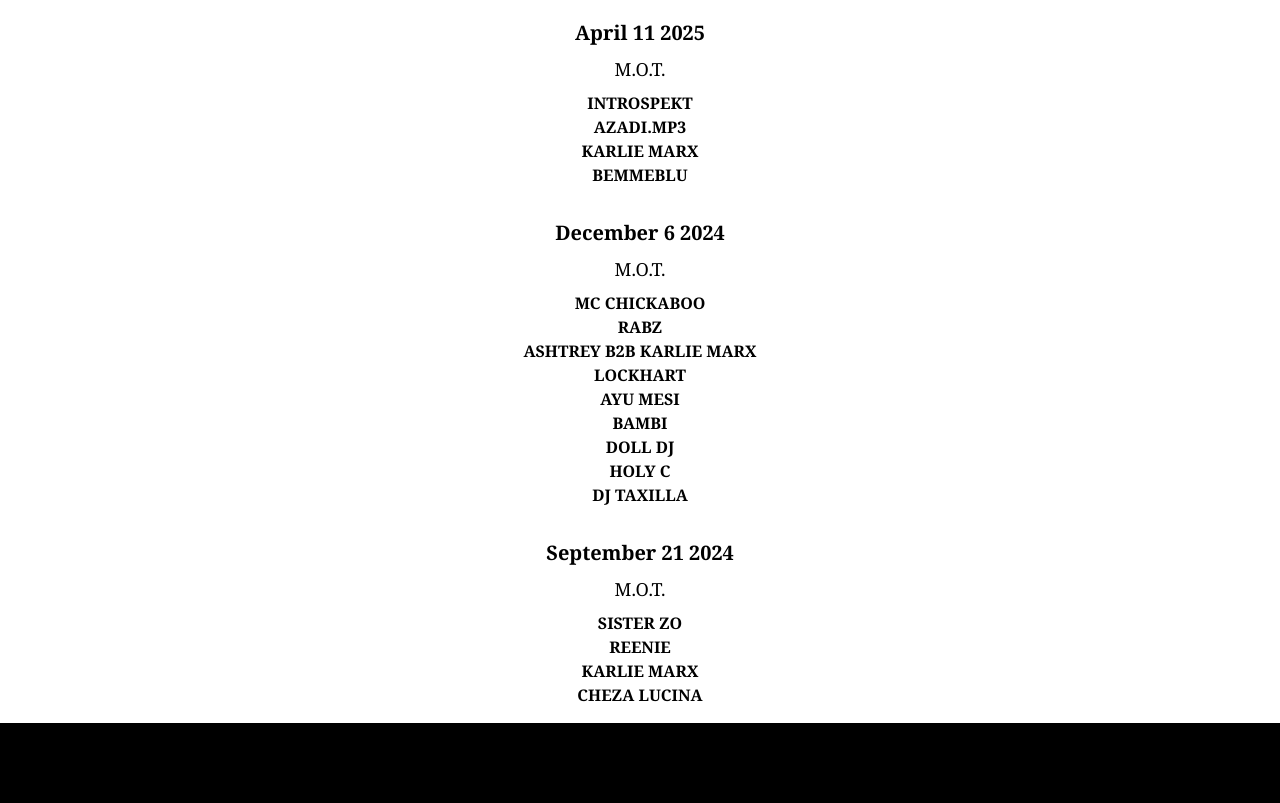
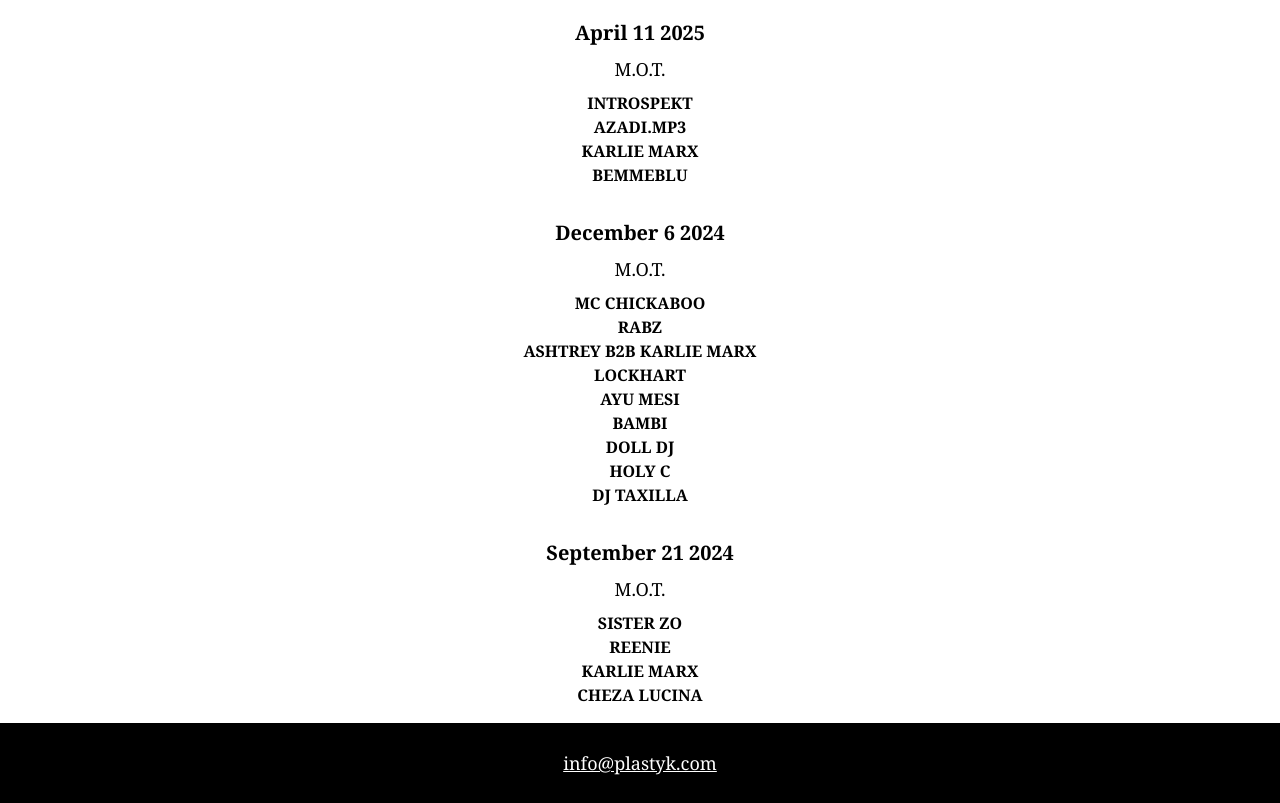
Before and after one commit to huaweiphonesltd/plastyk, a website built with Vite: page src/index.html in a window 1280 px wide. Shown: the part 1684-2487 px from the top of the page. Built offline with nearby package versions, Linux system fonts and the light colour scheme; a web font is replaced by a local one.

Commit message:
fix: email in footer

```diff
--- a/src/index.html
+++ b/src/index.html
@@ -51,7 +51,7 @@
         </div>
     </main>
     <footer class="flex items-center justify-center w-full bg-plastyk-black h-20">
-        <a href="mailto:plastyk@plastyk.com" class="link text-plastyk-white text-lg"></a>
+        <a href="mailto:info@plastyk.com" class="link text-plastyk-white text-lg">info@plastyk.com</a>
     </footer>
 </body>
 
```
